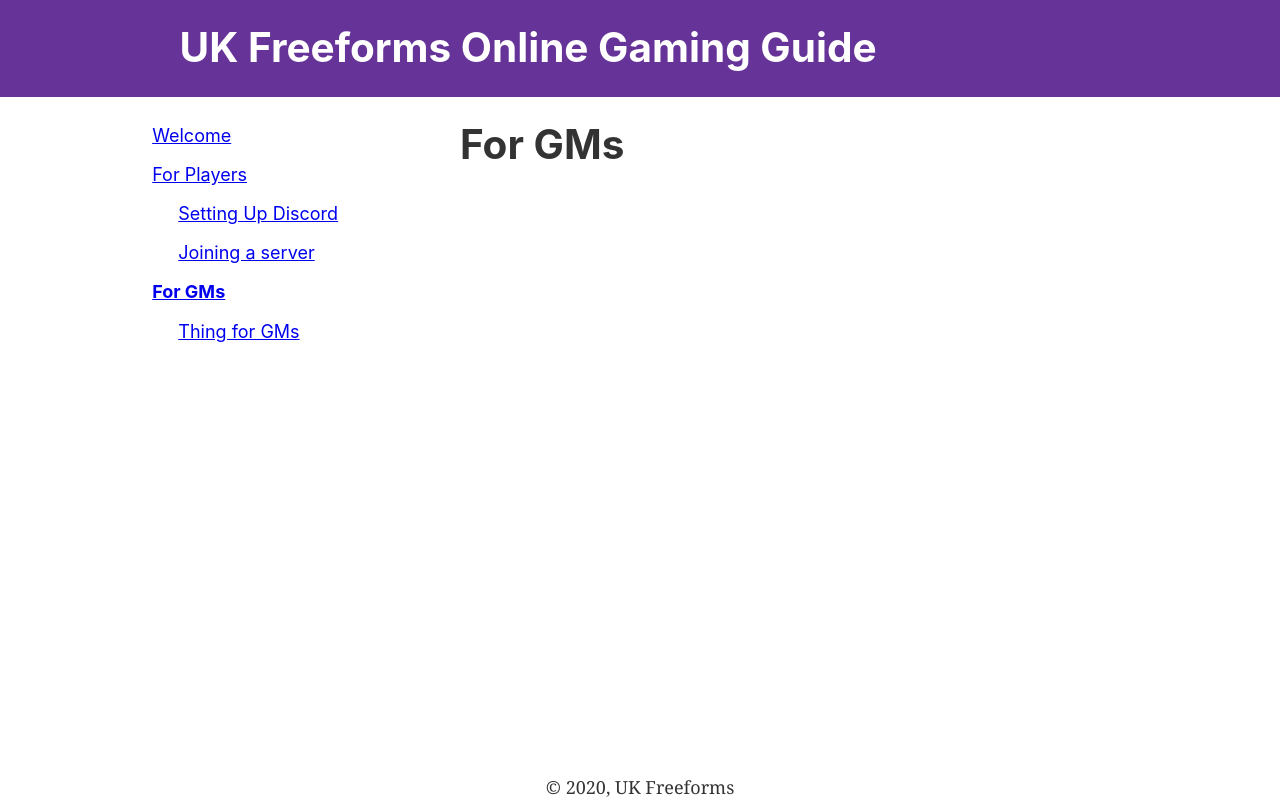
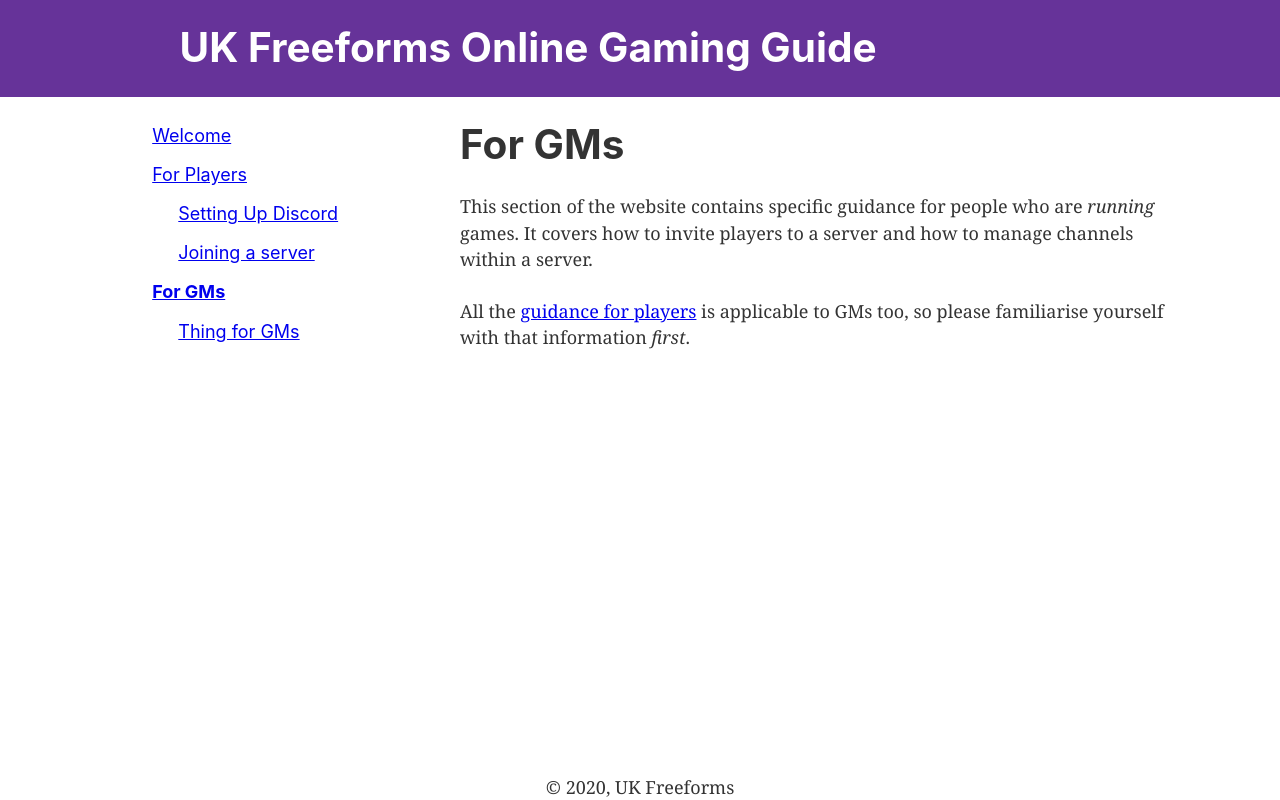
Before and after one commit to dorward/online-gaming, a Gatsby site: page /gms in a window 1280 px wide. Built offline with nearby package versions, Linux system fonts and the light colour scheme; Gatsby itself is replaced by a stand-in of ours.

Commit message:
GM intro

```diff
--- a/src/markdown-pages/002-gms.md
+++ b/src/markdown-pages/002-gms.md
@@ -3,3 +3,10 @@ slug: "/gms"
 title: "For GMs"
 section: true
 ---
+
+This section of the website contains specific guidance for people who are
+*running* games. It covers how to invite players to a server and how to manage
+channels within a server.
+
+All the [guidance for players](/players) is applicable to GMs too, so please
+familiarise yourself with that information *first*.
```
